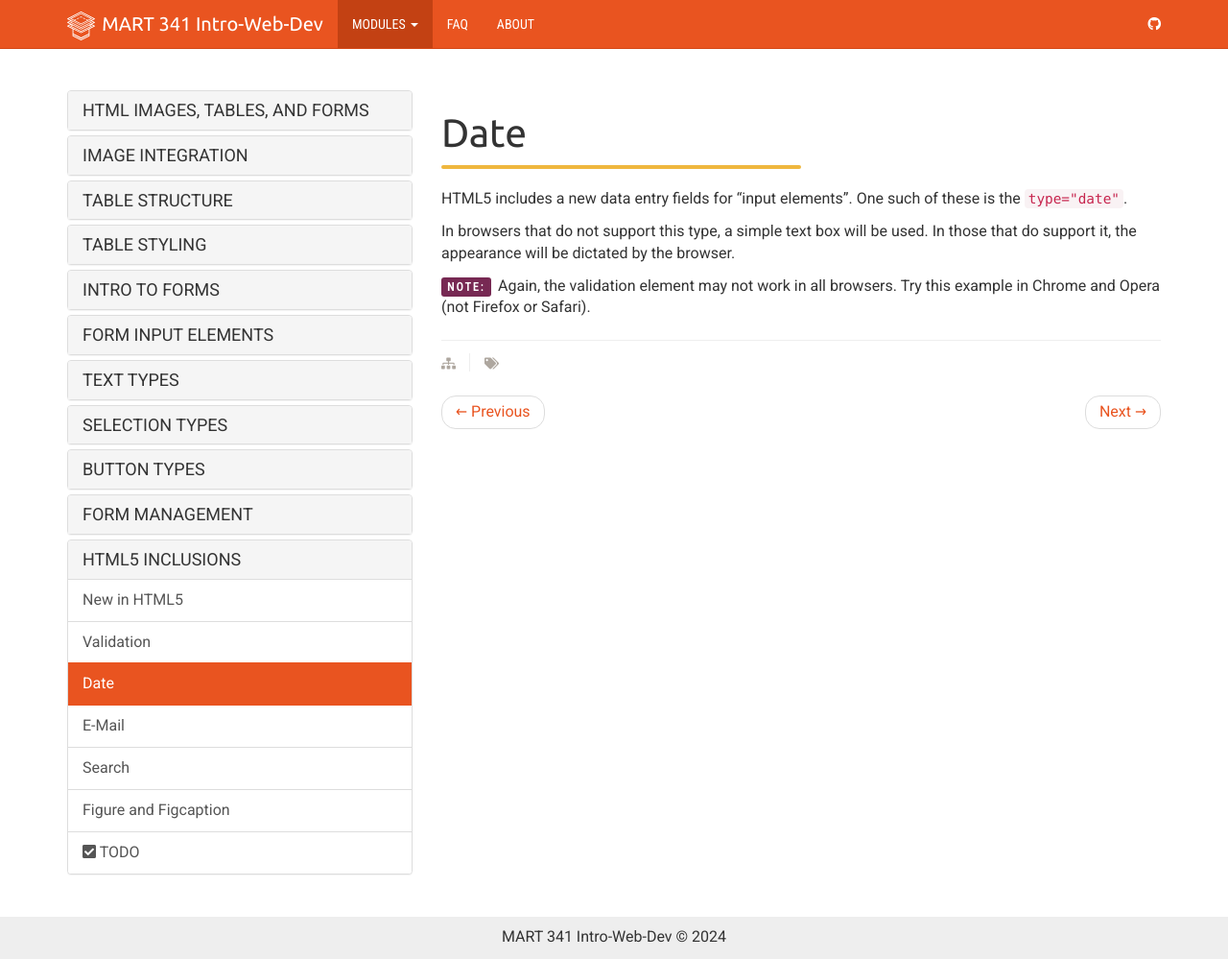
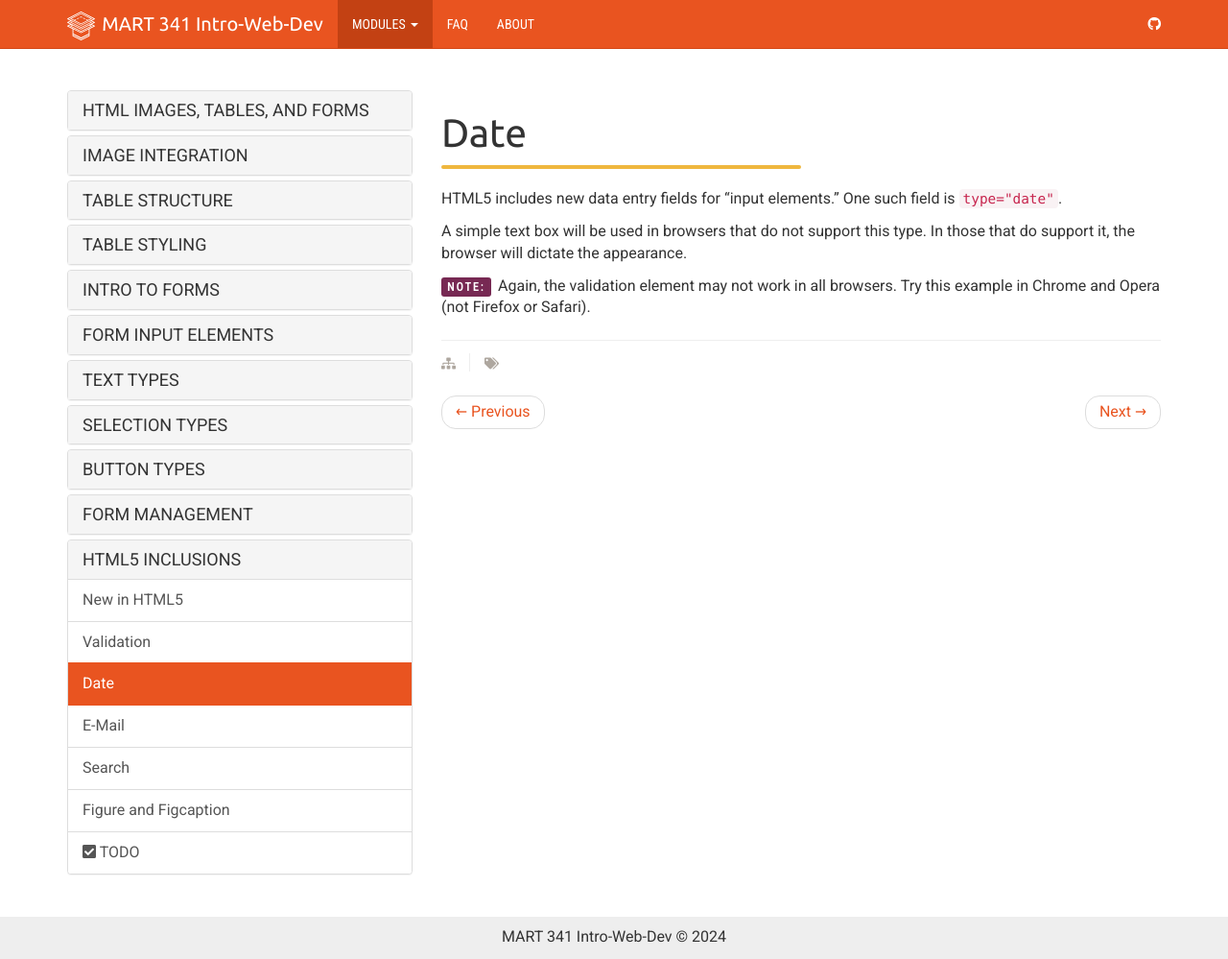
Before and after one commit to Montana-Media-Arts/webDesignFall2024, a Jekyll site: the page built from _docs/topic-06/10-html5/03-page.md, in a window 1280 px wide and 999 px high. Shown: the whole window at 96% size. Built offline with Jekyll 4.4.1, drawn with Linux system fonts in a browser that asks for light colours; nearby versions of some CDN libraries.

Commit message:
Update 03-page.md

```diff
--- a/_docs/topic-06/10-html5/03-page.md
+++ b/_docs/topic-06/10-html5/03-page.md
@@ -6,9 +6,9 @@ permalink: /topic-06/html5-date/
 
 <div class="divider-heading"></div>
 
-HTML5 includes a new data entry fields for "input elements". One such of these is the `type="date"`.
+HTML5 includes new data entry fields for "input elements." One such field is `type="date"`.
 
-In browsers that do not support this type, a simple text box will be used. In those that do support it, the appearance will be dictated by the browser.
+A simple text box will be used in browsers that do not support this type. In those that do support it, the browser will dictate the appearance.
 
 
 <div class="codepen-embed">
```
